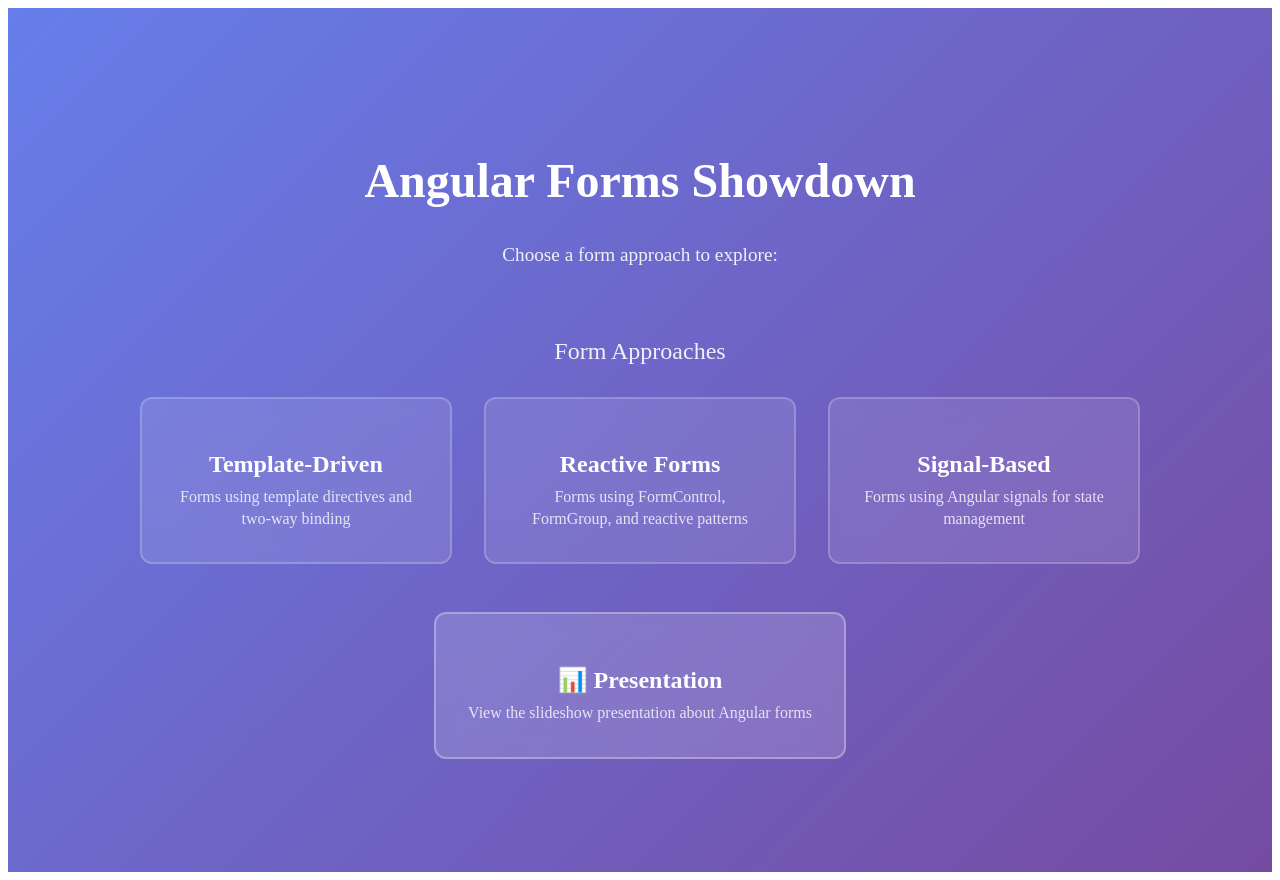
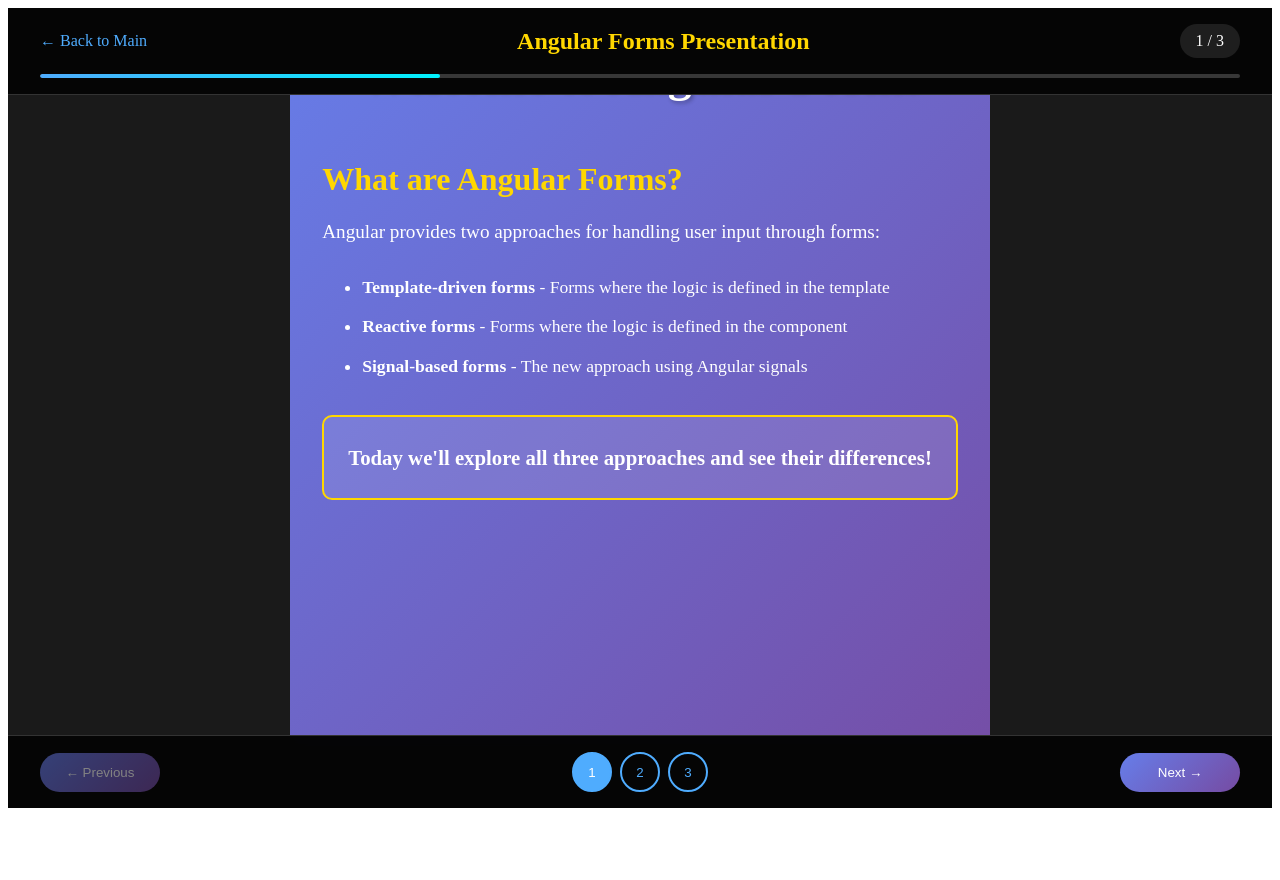
Before and after one commit to superdyzio/angular-forms-showdown, an Angular app: page /slideshow/1 in a window 1280 px wide. Before the commit this address led to /. After the commit the page ends 816 px from the top, so only its background shows below. Built offline with nearby package versions, Linux system fonts and the light colour scheme.

Commit message:
change slideshow from window.width based to routing based

```diff
--- a/src/app/app.routes.ts
+++ b/src/app/app.routes.ts
@@ -1,11 +1,13 @@
 import { Routes } from '@angular/router';
 import { MainComponent } from './pages/main/main.component';
+import { slidesRoutes } from './slides/slides.routes';
 
 export const routes: Routes = [
   { path: '', component: MainComponent },
   {
     path: 'slideshow',
-    loadComponent: () => import('./pages/slideshow/slideshow.component').then(m => m.SlideshowComponent)
+    loadComponent: () => import('./pages/slideshow/slideshow.component').then(m => m.SlideshowComponent),
+    children: slidesRoutes
   },
   {
     path: 'template',
--- a/src/app/pages/slideshow/slideshow.component.html
+++ b/src/app/pages/slideshow/slideshow.component.html
@@ -19,22 +19,10 @@
 
   <!-- Slide content -->
   <main class="slide-content">
-    <div class="slide-wrapper" [style.transform]="'translateX(' + slideOffset() + 'px)'">
-      @for (slide of slides(); track slide.id; let i = $index) {
-        <div class="slide">
-          @switch (i) {
-            @case (0) {
-              <afs-slide1></afs-slide1>
-            }
-            @case (1) {
-              <afs-slide2></afs-slide2>
-            }
-            @case (2) {
-              <afs-slide3></afs-slide3>
-            }
-          }
-        </div>
-      }
+    <div class="slide-wrapper">
+      <div class="slide">
+        <router-outlet></router-outlet>
+      </div>
     </div>
   </main>
 
--- a/src/app/pages/slideshow/slideshow.component.scss
+++ b/src/app/pages/slideshow/slideshow.component.scss
@@ -72,12 +72,16 @@ h1 {
 .slide-wrapper {
   display: flex;
   height: 100%;
-  transition: transform 0.5s ease-in-out;
+  justify-content: center;
+  align-items: center;
 }
 
 .slide {
-  min-width: 100%;
+  width: 100%;
   height: 100%;
+  display: flex;
+  justify-content: center;
+  align-items: center;
 }
 
 .slideshow-footer {
--- a/src/app/pages/slideshow/slideshow.component.ts
+++ b/src/app/pages/slideshow/slideshow.component.ts
@@ -1,18 +1,15 @@
-import { Component, signal, computed } from '@angular/core';
+import { Component, signal, computed, OnInit } from '@angular/core';
 import { CommonModule } from '@angular/common';
-import { RouterLink } from '@angular/router';
-import { Slide1Component } from '../../slides/slide1/slide1.component';
-import { Slide2Component } from '../../slides/slide2/slide2.component';
-import { Slide3Component } from '../../slides/slide3/slide3.component';
+import { RouterLink, Router, ActivatedRoute, RouterOutlet } from '@angular/router';
 
 @Component({
   selector: 'afs-slideshow',
   standalone: true,
-  imports: [CommonModule, RouterLink, Slide1Component, Slide2Component, Slide3Component],
+  imports: [CommonModule, RouterLink, RouterOutlet],
   templateUrl: './slideshow.component.html',
   styleUrl: './slideshow.component.scss'
 })
-export class SlideshowComponent {
+export class SlideshowComponent implements OnInit {
   // Current slide index (1-based)
   currentSlide = signal(1);
 
@@ -30,26 +27,43 @@ export class SlideshowComponent {
     (this.currentSlide() / this.totalSlides()) * 100
   );
 
-  slideOffset = computed(() =>
-    -(this.currentSlide() - 1) * window.innerWidth
-  );
+  constructor(
+    private router: Router,
+    private route: ActivatedRoute
+  ) {}
+
+  ngOnInit() {
+    // Read slide number from child route
+    this.route.firstChild?.params.subscribe(params => {
+      const slideNumber = params[''] || '1'; // Empty string for root child route
+      const slideNum = parseInt(slideNumber, 10);
+      if (slideNum >= 1 && slideNum <= this.totalSlides()) {
+        this.currentSlide.set(slideNum);
+      } else {
+        // Redirect to first slide if invalid slide number
+        this.router.navigate(['/slideshow/1']);
+      }
+    });
+  }
 
   // Navigation methods
   nextSlide() {
     if (this.currentSlide() < this.totalSlides()) {
-      this.currentSlide.update(current => current + 1);
+      const nextSlideNumber = this.currentSlide() + 1;
+      this.router.navigate(['/slideshow', nextSlideNumber.toString()]);
     }
   }
 
   previousSlide() {
     if (this.currentSlide() > 1) {
-      this.currentSlide.update(current => current - 1);
+      const prevSlideNumber = this.currentSlide() - 1;
+      this.router.navigate(['/slideshow', prevSlideNumber.toString()]);
     }
   }
 
   goToSlide(slideNumber: number) {
     if (slideNumber >= 1 && slideNumber <= this.totalSlides()) {
-      this.currentSlide.set(slideNumber);
+      this.router.navigate(['/slideshow', slideNumber.toString()]);
     }
   }
 }
--- /dev/null
+++ b/src/app/slides/slides.routes.ts
@@ -0,0 +1,12 @@
+import { Routes } from '@angular/router';
+import { Slide1Component } from './slide1/slide1.component';
+import { Slide2Component } from './slide2/slide2.component';
+import { Slide3Component } from './slide3/slide3.component';
+
+export const slidesRoutes: Routes = [
+  { path: '', redirectTo: '1', pathMatch: 'full' },
+  { path: '1', component: Slide1Component },
+  { path: '2', component: Slide2Component },
+  { path: '3', component: Slide3Component },
+  { path: '**', redirectTo: '1' }
+];
```
